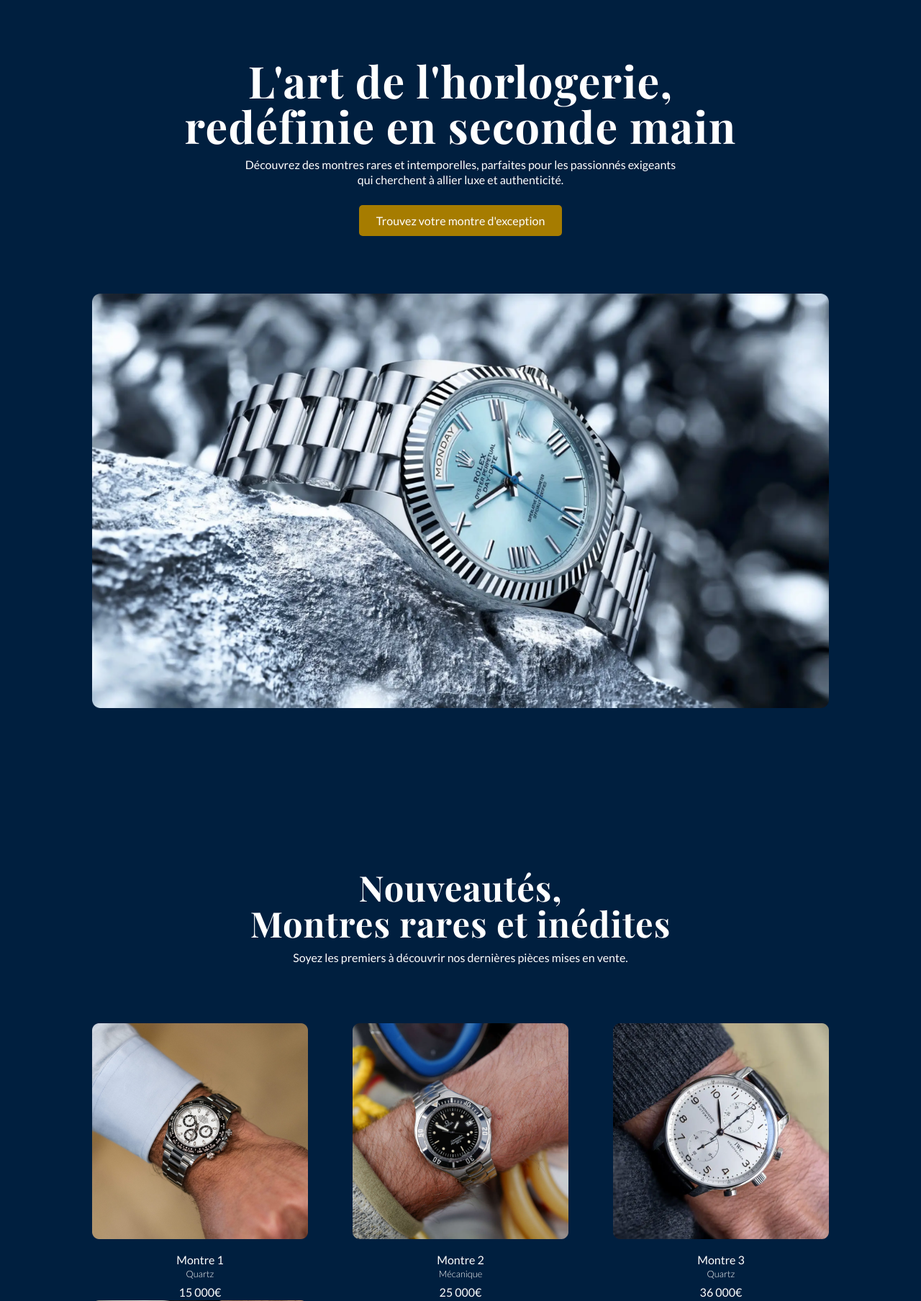
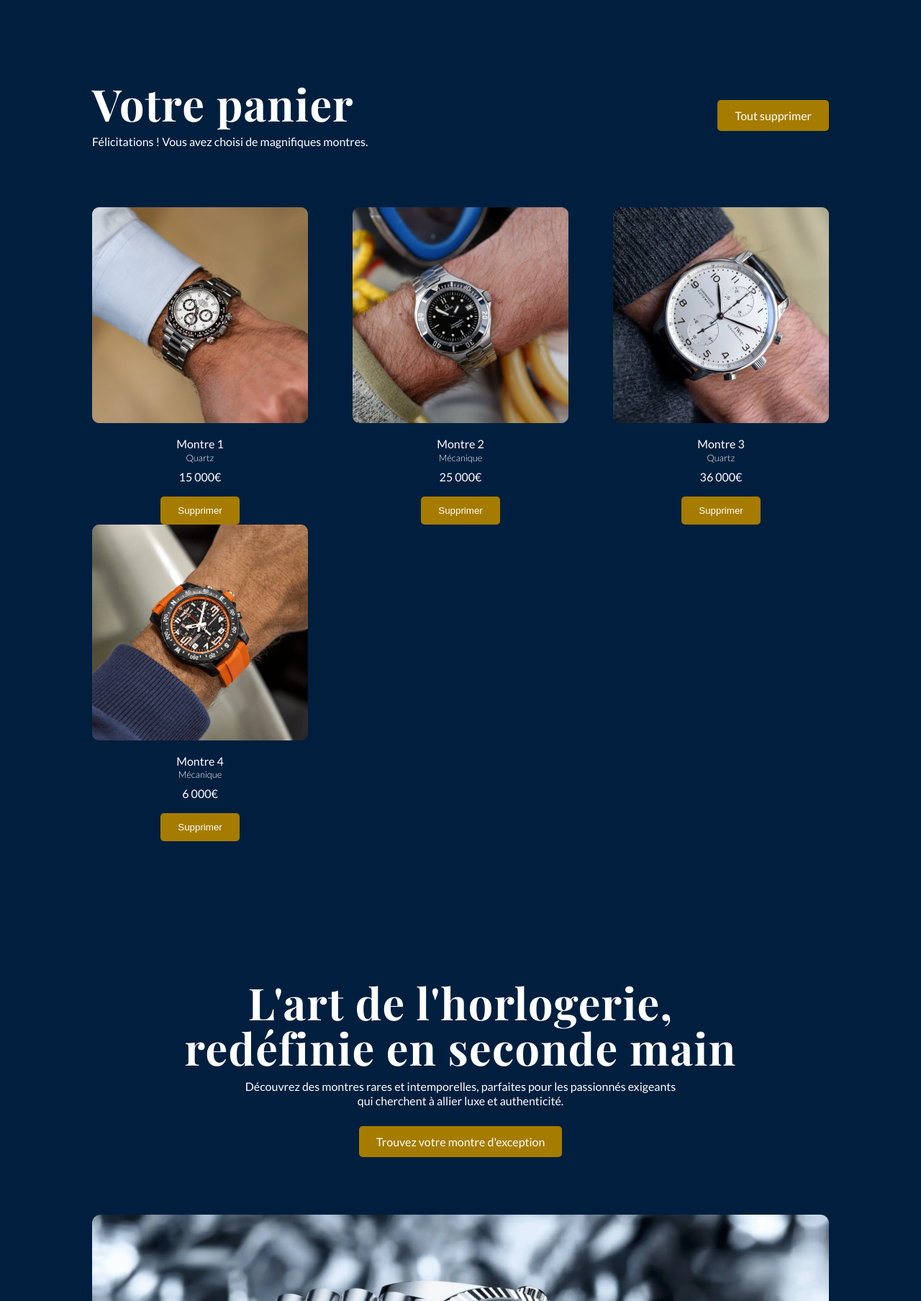
Before and after one commit to Nozomu05/TD-WEB-EFREI-Groupe4, a PHP site: page / in a window 1280 px wide. Shown: the part 80-1888 px from the top of the page at 72% size. Run offline with PHP 8.4, Linux system fonts and the light colour scheme; data that the repository does not hold is empty; some web fonts are replaced.

Commit message:
page panier

```diff
--- a/styles/style.css
+++ b/styles/style.css
@@ -51,6 +51,8 @@ p {
   color: #fff;
   padding: 0.75rem 1.5rem;
   border-radius: 0.313rem;
+  border: none;
+  cursor: pointer;
 }
 
 img {
@@ -429,3 +431,20 @@ footer {
   color: #fff;
   line-height: 1.3;
 }
+
+/* Basket */
+
+#basket-products-top {
+    display: flex;
+    justify-content: space-between;
+    align-items: center;
+    width: 100%;
+}
+
+#basket-products-top-left {
+    display: flex;
+    flex-direction: column;
+    align-items: flex-start;
+    justify-content: flex-start;
+    gap: 0.75rem;
+}
--- a/view/header.php
+++ b/view/header.php
@@ -126,3 +126,83 @@
       <a href="?page=panier"><img src="../img/panier.svg" alt="panier"></a>
     </div>
   </nav>
+
+
+<div id="features-products">
+  <div id="basket-products-top">
+      <div id="basket-products-top-left">
+        <h1 class="element-left">Votre panier</h1>
+        <p class="element-left">Félicitations ! Vous avez choisi de magnifiques montres.</p>
+      </div>
+      <a class="btn-primary" href="?page=produits">Tout supprimer</a>
+  </div>
+  <div id="features-products-container">
+
+  <a href="?page=produits" id="features-products-container-item">
+    <div id="features-products-container-item-img">
+      <img src="../img/features-products-bottom1.webp" alt="features-products-bottom">
+    </div>
+    <div id="features-products-container-item-text">
+      <div id="features-products-container-item-text-top">
+        <p class="medium-weight-text">Montre 1</p>
+        <p class="small-text">Quartz</p>
+      </div>
+      <div id="features-products-container-item-text-bottom">
+        <p>15 000€</p>
+      </div>
+    </div>
+    <input class="btn-primary" type="submit" value="Supprimer">
+  </a>
+
+  <a href="?page=produits" id="features-products-container-item">
+    <div id="features-products-container-item-img">
+      <img src="../img/features-products-bottom2.webp" alt="features-products-bottom">
+    </div>
+    <div id="features-products-container-item-text">
+      <div id="features-products-container-item-text-top">
+        <p class="medium-weight-text">Montre 2</p>
+        <p class="small-text">Mécanique</p>
+      </div>
+      <div id="features-products-container-item-text-bottom">
+        <p>25 000€</p>
+      </div>
+    </div>
+    <input class="btn-primary" type="submit" value="Supprimer">
+  </a>
+
+  <a href="?page=produits" id="features-products-container-item">
+    <div id="features-products-container-item-img">
+      <img src="../img/features-products-bottom3.webp" alt="features-products-bottom">
+    </div>
+    <div id="features-products-container-item-text">
+      <div id="features-products-container-item-text-top">
+        <p class="medium-weight-text">Montre 3</p>
+        <p class="small-text">Quartz</p>
+      </div>
+      <div id="features-products-container-item-text-bottom">
+        <p>36 000€</p>
+      </div>
+    </div>
+    <input class="btn-primary" type="submit" value="Supprimer">
+  </a>
+
+  <a href="?page=produits" id="features-products-container-item">
+    <div id="features-products-container-item-img">
+      <img src="../img/features-products-bottom4.webp" alt="features-products-bottom">
+    </div>
+    <div id="features-products-container-item-text">
+      <div id="features-products-container-item-text-top">
+        <p class="medium-weight-text">Montre 4</p>
+        <p class="small-text">Mécanique</p>
+      </div>
+      <div id="features-products-container-item-text-bottom">
+        <p>6 000€</p>
+      </div>
+    </div>
+    <input class="btn-primary" type="submit" value="Supprimer">
+  </a>
+
+
+  </div>
+
+</div>
--- a/view/mesproduits.php
+++ b/view/mesproduits.php
@@ -13,7 +13,7 @@
 
 <div id="features-products">
   <div id="features-products-top">
-    <h2>Vos montres en vente</h2>
+    <h1>Vos montres en vente</h1>
   </div>
   <div id="features-products-container">
 
--- a/view/produit.php
+++ b/view/produit.php
@@ -26,7 +26,7 @@ Description:<br><?=$produit['description']?> <br>
     </div>
     <div id="product-detail-right">
       <div id="product-detail-right-top">
-        <h2 class="element-left">Nom de la montre</h2>
+        <h1 class="element-left">Nom de la montre</h1>
         <p id="product-detail-right-top-price" class="element-left">36 000€</p>
       </div>
       <p class="element-left">Lorem ipsum dolor sit amet consectetur adipisicing elit. Quisquam, quos. Lorem ipsum dolor sit amet consectetur adipisicing elit. Quisquam, quos. Lorem ipsum dolor sit amet consectetur adipisicing elit. Quisquam, quos. Lorem ipsum dolor sit amet consectetur adipisicing elit. Quisquam, quos.</p>
```
